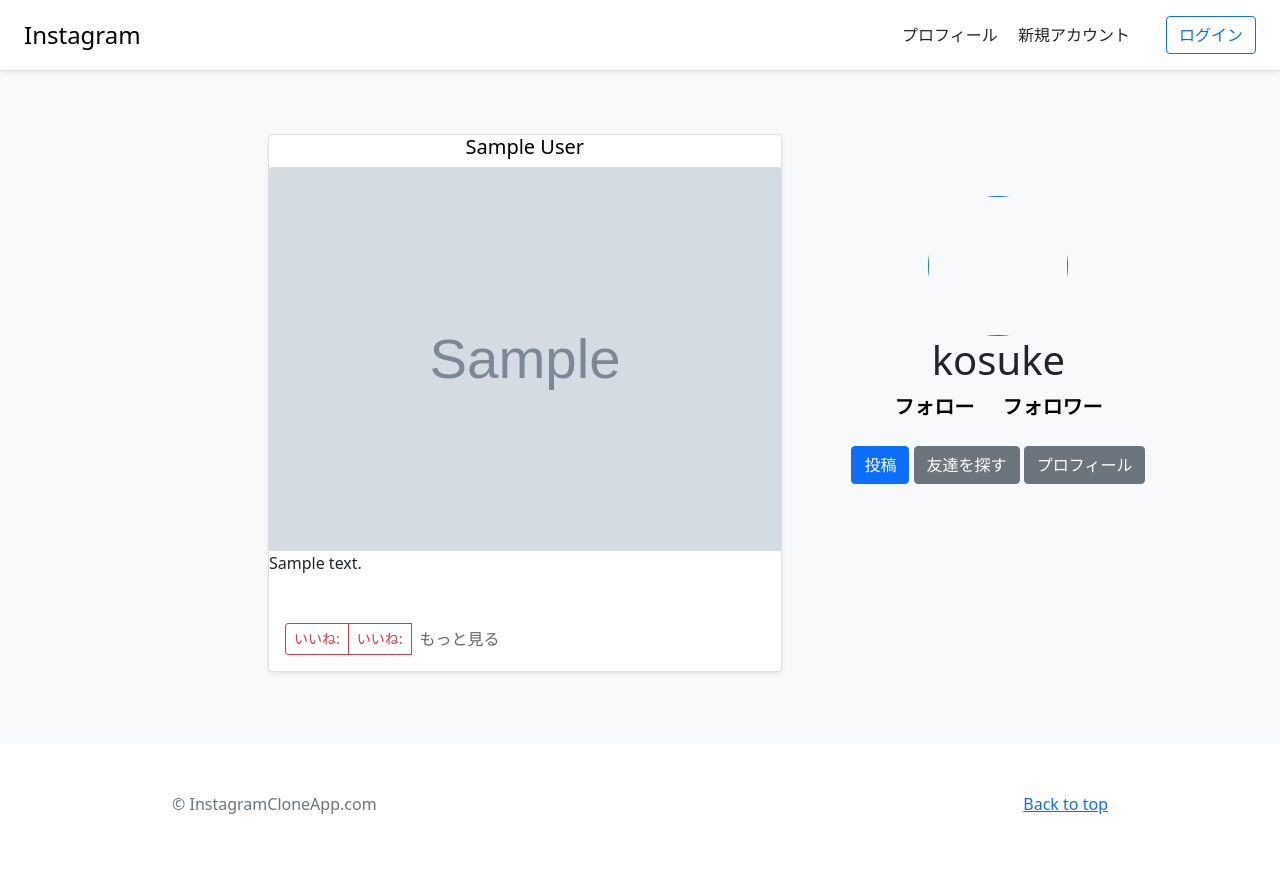
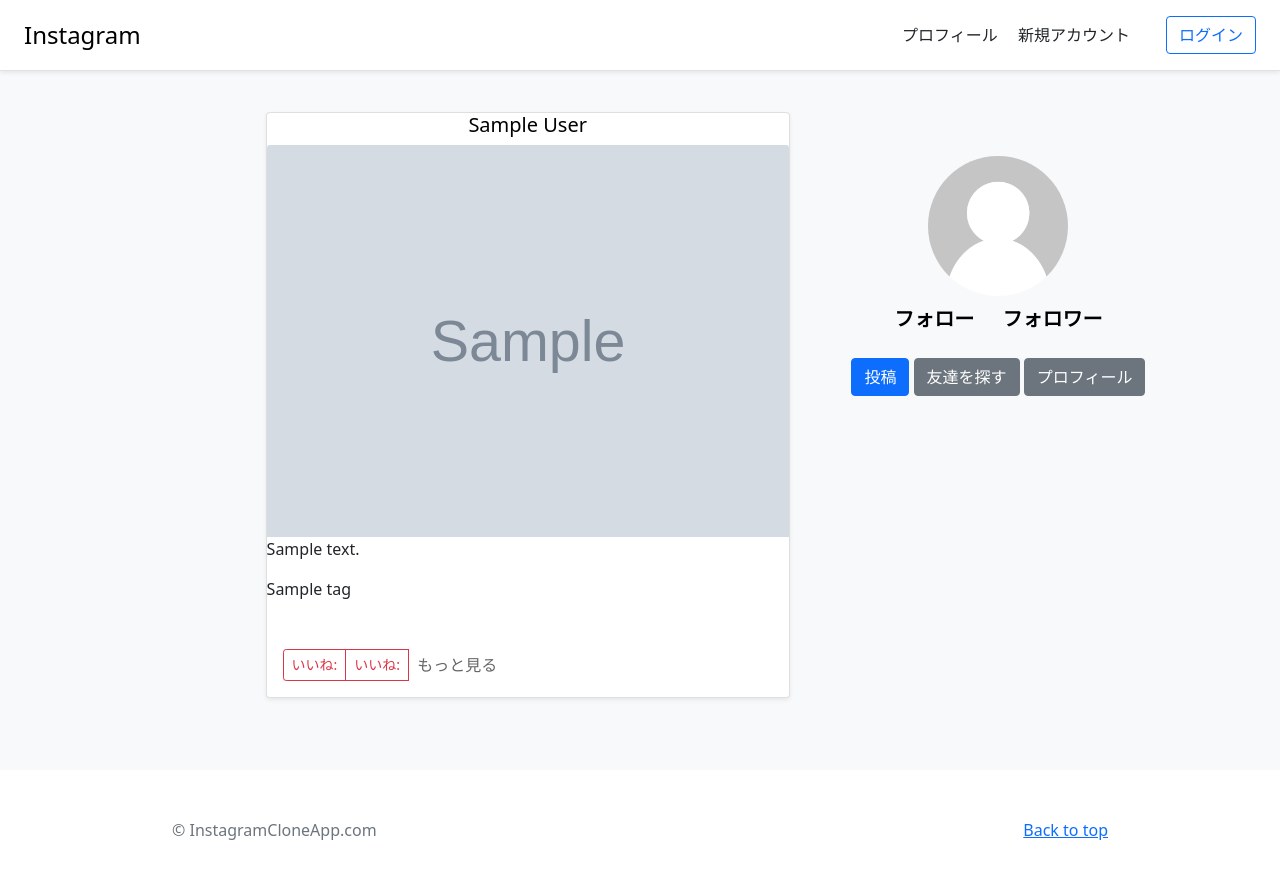
Before and after one commit to TaniguchiKosuke/instagram_django, a Django app: template templates/home.html in a window 1280 px wide. Before the commit the page ends 814 px from the top, so only its background shows below. Run offline with Django 3.2, Linux system fonts and the light colour scheme; the template is opened without the code that fills it: most values are stand-ins (such as "Sample title", 1, 10 or a date in 2020); grey boxes marked "Sample" are stand-in pictures; some libraries are stand-ins or nearby versions.

Commit message:
committed by taniguchi

```diff
--- a/instagram/urls.py
+++ b/instagram/urls.py
@@ -4,4 +4,5 @@ from . import views
 app_name = 'instagram'
 urlpatterns = [
     path('', views.HomeView.as_view(), name='home'),
+    path('post/', views.PostView.as_view(), name='post'),
 ]
--- a/templates/base.html
+++ b/templates/base.html
@@ -88,7 +88,6 @@
         .row {
           margin-top: 120px;
         }
-
       }
 
       .post-username {
@@ -213,16 +212,20 @@
           padding-bottom: 3rem;
         }
 
+        .all-posts-area {
+          margin-top: 64px;
+        }
+
         .posts-area {
           width: 56%;
-          margin-top: 80px;
+          margin-top: 0;
           margin-left: 10%;
         }
 
         .home-profile {
           width: 32%;
           position: fixed;
-          top: 100px;
+          top: 60px;
           right: 6%;
           background-color: #f8f9fa!important;
         }
@@ -234,6 +237,7 @@
 
         .post-card {
           width: 100%;
+          margin: 0;
         }
 
         .post-image {
--- a/templates/home.html
+++ b/templates/home.html
@@ -12,21 +12,26 @@
   <section class="jumbotron text-center home-profile">
     <div class="container">
 
-      <a href=""><img  class="top-image-of-user" src="" alt=""></a>
+      {% if user.image %}
+      <a href=""><img  class="top-image-of-user" src="{{ MEDIA_URL }}{{ user.image }}" alt=""></a>
+      {% else %}
+      <a href=""><img  class="top-image-of-user" src="{{ MEDIA_URL }}images/default-user-image.png" alt=""></a>
+      {% endif %}
 
-      <h1 class="jumbotron-heading">kosuke</h1>
+      <h1 class="jumbotron-heading">{{ user.username }}</h1>
       <p class="ff-layout">
         <a href="" class="following">フォロー</a>
         <a href="" class="following">フォロワー</a>
       </p>
       <p>
-        <a href="" class="btn btn-primary my-2">投稿</a>
+        <a href="{% url 'instagram:post' %}" class="btn btn-primary my-2">投稿</a>
         <a href="" class="btn btn-secondary my-2">友達を探す</a>
         <a href="" class="btn btn-secondary my-2">プロフィール</a>
       </p>
     </div>
     </section>
 
+  <div class="all-posts-area">
     {% if object_list %}
     {% for post in object_list %}
     <div class="posts-area">
@@ -34,7 +39,12 @@
         <h5 class="post-username"><a href="" class="post-username-a">{{ post.author }}</a></h5>
         <div>
           <img  src="{{ MEDIA_URL }}{{ post.image }}" class="post-image bd-placeholder-img card-img-top" >
+          {% if post.text %}
           <p>{{ post.text }}</p>
+          {% endif %}
+          {% if post.tag%}
+          <p>{{ post.tag }}</p>
+          {% endif %}
         </div>
         <div class="card-body">
           <p class="card-text"></p>
@@ -53,5 +63,6 @@
     {% else %}
     <p>投稿はありません</p>
     {% endif %}
+  </div>
 
   {% endblock content %}
```
Also changed, not shown: instagram/forms.py (+10 -0 lines), instagram/views.py (+19 -1 lines), templates/post.html (+4 -8 lines), db.sqlite3, media/images/Stanley-Park_2.jpg (added), media/images/Stanley-Park_2_GLE0NFj.jpg (added), media/images/Stanley-Park_2_LJG9Ajj.jpg (added), media/images/Stanley-Park_2_NbGV40B.jpg (added), media/images/Stanley-Park_2_RSZq1jE.jpg (added), media/images/Stanley-Park_2_Z6gBVQY.jpg (added), media/images/Stanley-Park_2_e35mX7c.jpg (added), media/images/Stanley-Park_2_g9FTsSx.jpg (added), media/images/Stanley-Park_2_hYP16yA.jpg (added), media/images/Stanley-Park_2_tek98Ij.jpg (added), 1 more files. Lines whose indentation alone changed are shown as unchanged.
